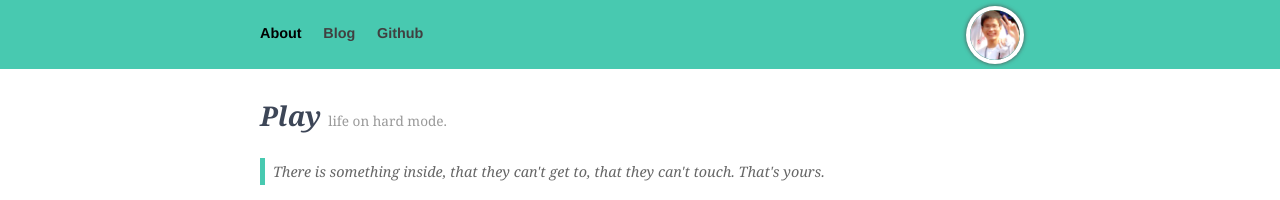
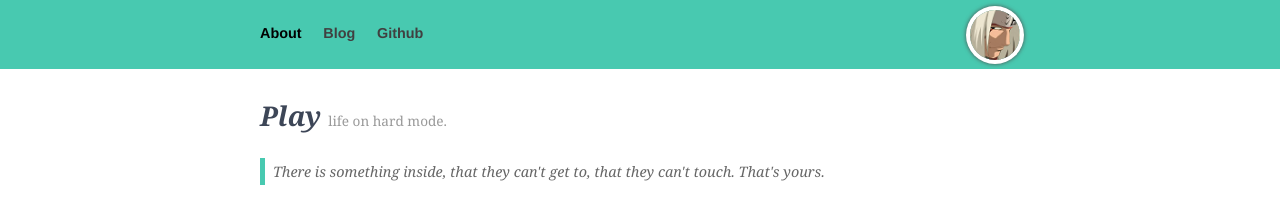
Before and after one commit to punmin/punmin.github.io, a Jekyll site: the page built from index.html, in a window 1280 px wide. Shown: the top 200 px of the page. Built offline with Jekyll 4.4.1, drawn with Linux system fonts in a browser that asks for light colours; nearby versions of some CDN libraries.

Commit message:
更改头像

```diff
--- a/_layouts/default.html
+++ b/_layouts/default.html
@@ -53,7 +53,7 @@
             </em>
           </small>
         </div>-->
-        <a href="http://yongyuan.name/"><img class="avatar" src="/images/YongYuan.png" alt="My profile picture" /></a>
+        <a href="http://punmin.com/"><img class="avatar" src="/images/profile_picture.png" alt="My profile picture" /></a>
       </div>
       <div class="clear"></div>
     </header>
```
Also changed, not shown: images/profile_picture.png (added).
